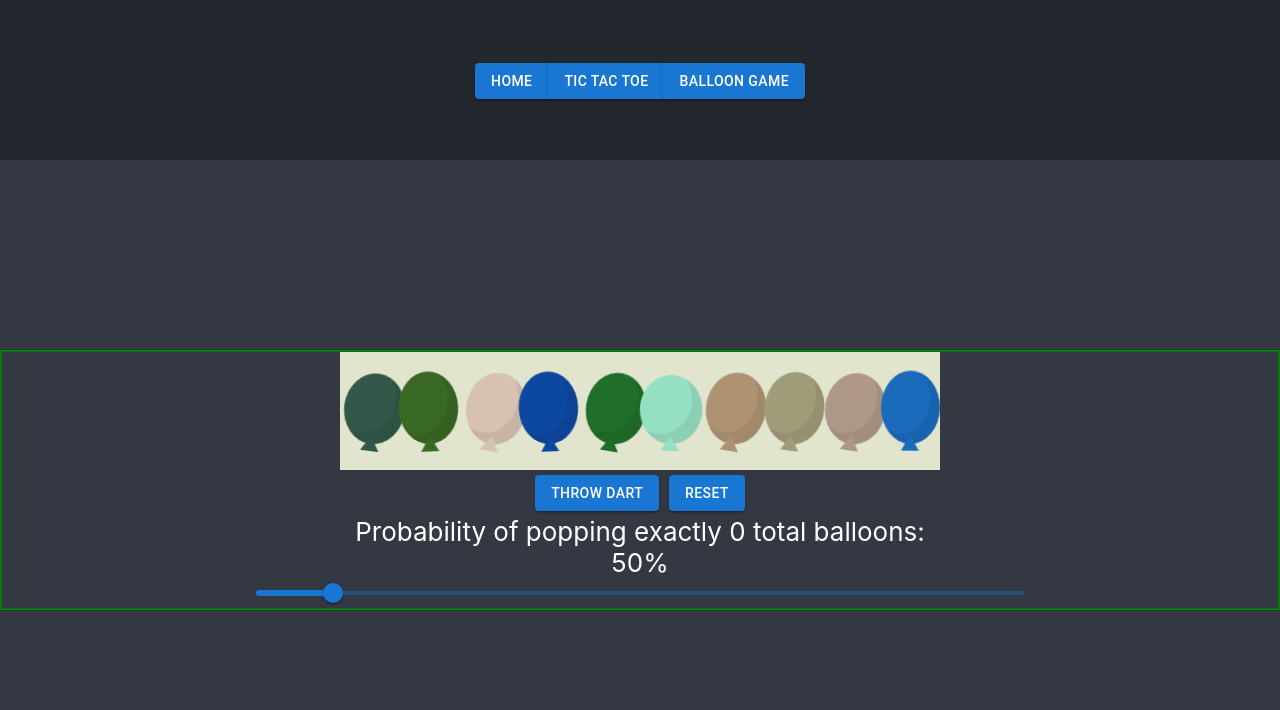
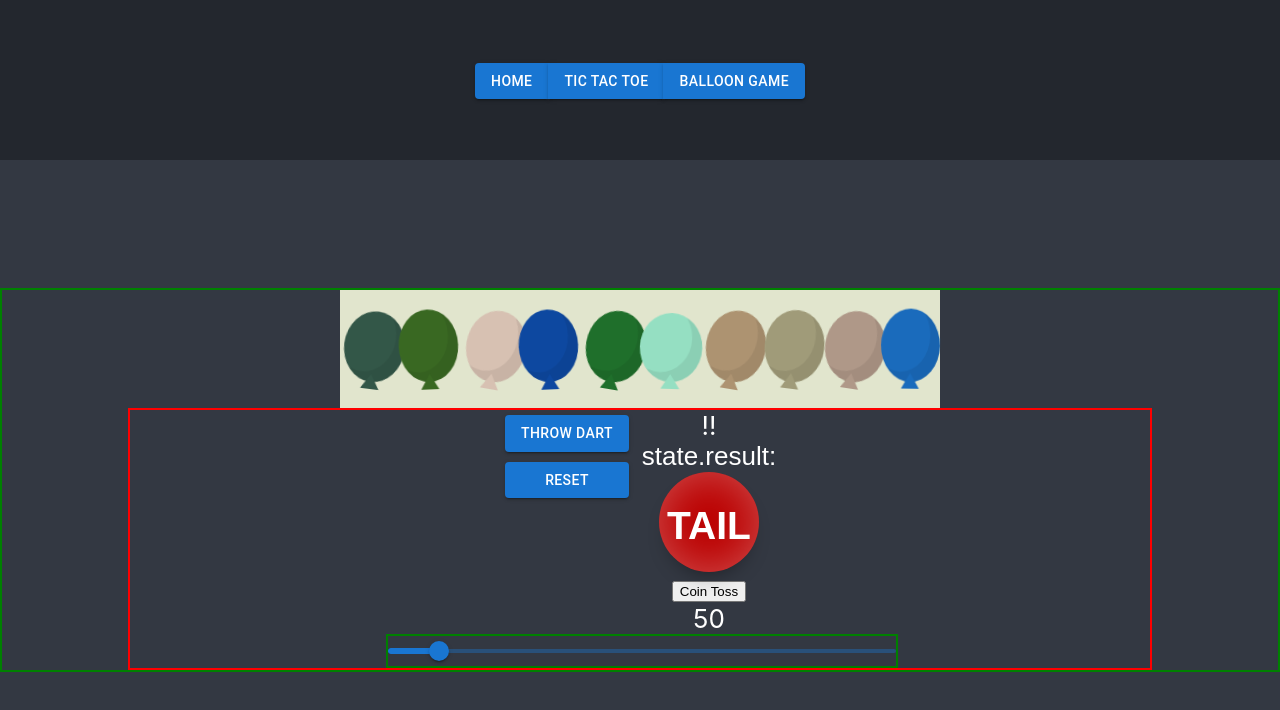
Before and after one commit to TheJD-droid/TheJD.github.io, a React (Create React App) app in the folder my_website/: page /BalloonPage in a window 1280 px wide. Shown: the top 710 px of the page. Built offline with nearby package versions, Linux system fonts and the light colour scheme.

Commit message:
Working on CoinFlipping animation
Trying to get the coinflipping animation to work properly.

```diff
--- /dev/null
+++ b/my_website/src/CSSFiles/coinFlip.css
@@ -0,0 +1,115 @@
+.CoinFlip {
+    font-family: sans-serif;
+    text-align: center;
+  }
+
+  #coin {
+    position: relative;
+    margin: 0 auto;
+    width: 100px;
+    height: 100px;
+  }
+  #coin div {
+    width: 100%;
+    height: 100%;
+    -webkit-border-radius: 50%;
+    -moz-border-radius: 50%;
+    border-radius: 50%;
+    -webkit-box-shadow: inset 0 0 45px rgba(255, 255, 255, 0.3),
+      0 12px 20px -10px rgba(0, 0, 0, 0.4);
+    -moz-box-shadow: inset 0 0 45px rgba(255, 255, 255, 0.3),
+      0 12px 20px -10px rgba(0, 0, 0, 0.4);
+    box-shadow: inset 0 0 45px rgba(255, 255, 255, 0.3),
+      0 12px 20px -10px rgba(0, 0, 0, 0.4);
+  }
+  .side-a {
+    background-color: #bb0000;
+    color: white;
+    text-align: center;
+  }
+  .side-b {
+    background-color: #2e00fc;
+    color: white;
+    text-align: center;
+  }
+
+  #coin {
+    transition: -webkit-transform 1s ease-in;
+    -webkit-transform-style: preserve-3d;
+    transform-style: preserve-3d;
+  }
+  #coin div {
+    position: absolute;
+    -webkit-backface-visibility: hidden;
+    backface-visibility: hidden;
+  }
+  .side-a {
+    z-index: 100;
+  }
+  .side-b {
+    -webkit-transform: rotateY(-180deg);
+    transform: rotateY(-180deg);
+  }
+
+  #coin.heads {
+    -webkit-animation: flipHeads 2s ease-out forwards;
+    -moz-animation: flipHeads 2s ease-out forwards;
+    -o-animation: flipHeads 2s ease-out forwards;
+    animation: flipHeads 2s ease-out forwards;
+  }
+  #coin.tails {
+    -webkit-animation: flipTails 2s ease-out forwards;
+    -moz-animation: flipTails 2s ease-out forwards;
+    -o-animation: flipTails 2s ease-out forwards;
+    animation: flipTails 2s ease-out forwards;
+  }
+
+  @-webkit-keyframes flipHeads {
+    from {
+      -webkit-transform: rotateY(0);
+      -moz-transform: rotateY(0);
+      transform: rotateY(0);
+    }
+    to {
+      -webkit-transform: rotateY(540deg);
+      -moz-transform: rotateY(540deg);
+      transform: rotateY(540deg);
+    }
+  }
+  @-webkit-keyframes flipTails {
+    from {
+      -webkit-transform: rotateY(0);
+      -moz-transform: rotateY(0);
+      transform: rotateY(0);
+    }
+    to {
+      -webkit-transform: rotateY(720deg);
+      -moz-transform: rotateY(720deg);
+      transform: rotateY(720deg);
+    }
+  }
+
+  @keyframes flipHeads {
+    from {
+      -webkit-transform: rotateY(0);
+      -moz-transform: rotateY(0);
+      transform: rotateY(0);
+    }
+    to {
+      -webkit-transform: rotateY(540deg);
+      -moz-transform: rotateY(540deg);
+      transform: rotateY(540deg);
+    }
+  }
+  @keyframes flipTails {
+    from {
+      -webkit-transform: rotateY(0);
+      -moz-transform: rotateY(0);
+      transform: rotateY(0);
+    }
+    to {
+      -webkit-transform: rotateY(720deg);
+      -moz-transform: rotateY(720deg);
+      transform: rotateY(720deg);
+    }
+  }
--- /dev/null
+++ b/my_website/src/components/BalloonGame/CoinFlip.js
@@ -0,0 +1,71 @@
+import React from "react";
+
+
+class CoinFlip extends React.Component {
+  constructor(props) {
+    super(props);
+    this.state = {
+      result: "",
+      nader: "nader"
+    };
+    // this.coinToss = props.coinToss.bind();
+    this.coinToss = this.coinToss.bind(this);
+//    this.coinState = props.coinState.bind();
+    //this.coinState = props.coinState;
+    //this.coinState = props.coinState;
+    //this.setCoinState = props.setCoinState.bind(this);
+    this.setCoinState = this.setState.bind(this)
+    //this.getCoinState = props.getCoinState.bind(this);
+    //this.setState = props.setCoinState.bind(this);
+
+    //this.setCoinState = props.setCoinState;
+    //this.getCoinState = props.getCoinState;
+    //this.callCoinToss = props.callCoinToss(this.coinToss);
+  }
+
+
+  coinToss() {
+    this.setState({ nader: "" }, () => {
+      if (Math.random() < 0.5) {
+        //this.setState({ result: "heads" });
+        this.setCoinState( { result: "heads" });
+        //this.setCoinState('heads'); //changes the coin state on the balloonPage, but not in the component
+        //this.coinState = 'heads'; //changes the coin state here in the component, but not on the balloonPage
+        console.log("heads");
+      } else {
+        //this.setState({ result: "tails" });
+        this.setCoinState( { result: "tails" });
+        //this.setCoinState('tails');
+        //this.coinState = 'tails';
+        console.log("tails");
+      }
+
+    });
+    //this.props.setCoinState(this.state);
+    return this.state;
+  }
+
+
+  render() {
+    return (
+      <div className="CoinFlip">
+        <div>state.result: {this.state.result}</div>
+        {/* <div>coinState: {this.coinState}</div> */}
+        {/* {console.log(this.coinState)} */}
+        <div id="coin" className={this.state.result} key={+new Date()}>
+          <div className="side-a">
+            <h2>TAIL</h2>
+          </div>
+          <div className="side-b">
+            <h2>HEAD</h2>
+          </div>
+        </div>
+        <button id="btn" onClick={this.coinToss}>
+          Coin Toss
+        </button>
+      </div>
+    );
+  }
+}
+
+export default CoinFlip;
--- a/my_website/src/pages/BalloonPage.js
+++ b/my_website/src/pages/BalloonPage.js
@@ -9,6 +9,9 @@ import { Grid } from "@mui/material";
 import { Slider } from "@mui/material";
 import BalloonGameState from "../components/BalloonGame/BalloonGameState";
 
+import CoinFlip from "../components/BalloonGame/CoinFlip";
+import './../CSSFiles/coinFlip.css';
+
 export default function BalloonPage() {
 
 
@@ -19,6 +22,10 @@ export default function BalloonPage() {
     const [gameState, setGameState] = React.useState(new BalloonGameState(true, 0, 10))
     const [resetGame, setResetGame] = React.useState(false)
     const [probability, setProbability] = React.useState(probabilityOfOutcome(numberOfBalloons, 0))
+
+    const [coinState, setCoinState] = React.useState({result: "", nader: "nader"})
+    //const [coinState, setCoinState] = React.useState('heads');
+
 
 
 
@@ -98,6 +105,25 @@ export default function BalloonPage() {
     const handlePop = (x) => {
         setToBePopped(x)
     }
+    const handleCoinState = (x) => {
+        //setCoinState('tails')
+        setCoinState(x)
+    }
+
+    const getCoinState = () => {
+        return coinState;
+    }
+
+    const callCoinToss = (x) => {
+        x()
+    }
+
+    function coinToss() {
+        console.log('what do you mean undefined?')
+
+    }
+
+
 
 
 
@@ -118,16 +144,24 @@ export default function BalloonPage() {
 
             </Grid>
             <Grid item>
-            <Grid container direction='column' style={
+            <Grid container direction='column' alignItems='center' style={
                 {
-                    // border: '2px solid green',
+                    border: '2px solid red',
                     maxWidth: '80vw'
 
                 }
                 }>
                 <Grid item style={{maxWidth: '80vw'}}>
-                    <div>
+                    <Grid container direction='row' justifyContent='center' width='80vw'>
+                        {/* Grid item containing the game buttons */}
+                        <Grid item>
+                            <Grid container direction='column'>
                                 <Button variant='contained' style={{margin: '5px'}} onClick={() => {
+                                    let tossResult = coinToss()
+                                    if (tossResult) {
+                                        setCoinState(tossResult)
+                                    }
+                                    console.log(coinState.result)
                                     console.log(toBePopped)
                                     if (onReset) {
                                         setOnReset(false)
@@ -138,42 +172,48 @@ export default function BalloonPage() {
                                         setToBePopped(trialOutcome)
                                     }
                                     else if (trialOutcome === 0) {
-
                                     //On flipping tails, reset? or give some kind of message?
                                     //setOnReset(true)
                                     callResetGame(numberOfBalloons)
                                     }
-
-
-
                                 }}>Throw Dart</Button>
                                 <Button variant='contained' style={{margin: '5px'}} onClick={() => {
 
                                     setOnReset(true)
 
                                 }}>Reset</Button>
+                            </Grid>
+                        </Grid>
+                        {/* Grid item containing game data */}
+                        <Grid item>
 
-                            {/* Print State button, used for testing */}
-                    {/* <Button onClick={() => {
-                            // setToBePopped(5);
-                            console.log('current state:')
-                            console.log('onReset')
-                            console.log(onReset)
-                            console.log('toBePopped');
-                            console.log(toBePopped);
-                            console.log('numberOfBalloons')
-                            console.log(numberOfBalloons)
-                            console.log('gameState:')
-                            console.log(gameState)
-                            console.log('probability: ')
-                            console.log(probability)
-                        }}>Print State</Button> */}
+                            <Grid container direction='column' justifyItems='center' justifyContent='center' alignItems='center'>
+                                <Grid item>
+                                    {/* Coin being flipped here */}
+                                    {/* <div>!{coinState ? (coinState.result ? coinState.result : console.log(coinState)) : console.log(coinState)}!</div> */}
+                                    <div>!{coinState.result}!</div>
+                                    <CoinFlip state={coinState} getCoinState={getCoinState} setCoinState={handleCoinState} callCoinToss={callCoinToss} coinToss={coinToss}></CoinFlip>
+                                </Grid>
+                                <Grid item minWidth='150px'>
+                                    <div>{probability}</div>
+                                </Grid>
+                            </Grid>
+                            {/* <Grid container direction='column'>
+                                <Grid item>
+                                    <div>This</div>
+                                </Grid>
+                                <Grid item>
+                                    <div>Probability of popping exactly {gameState.balloonsPopped} total balloon{gameState.balloonsPopped === 1 ? ':' : 's:'}</div>
+                                </Grid>
+                                <Grid item>
+                                    <div>{probability}%</div>
+                                </Grid>
+                            </Grid> */}
+                        </Grid>
+                    </Grid>
+                </Grid>
 
-                        <div>Probability of popping exactly {gameState.balloonsPopped} total balloon{gameState.balloonsPopped === 1 ? ':' : 's:'}</div>
-                        <div>{probability}%</div>
-                    </div>
-                </Grid>
-                <Grid item style={{width: '80vw', maxWidth: '60vw'}}>
+                <Grid item style={{width: '40vw', maxWidth: '40vw', border: 'solid green 2px'}}>
                     <Grid container direction='row'>
 
                                 <Slider defaultValue={10} aria-label="Default" valueLabelDisplay="auto" value={numberOfBalloons} onChange={handleChangeOfBalloons}/>
```
Lines whose indentation alone changed are shown as unchanged.
